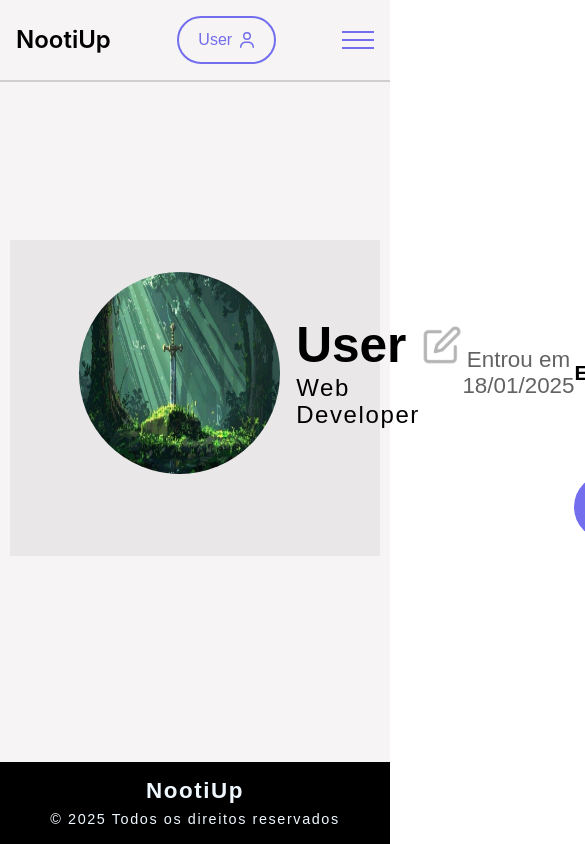
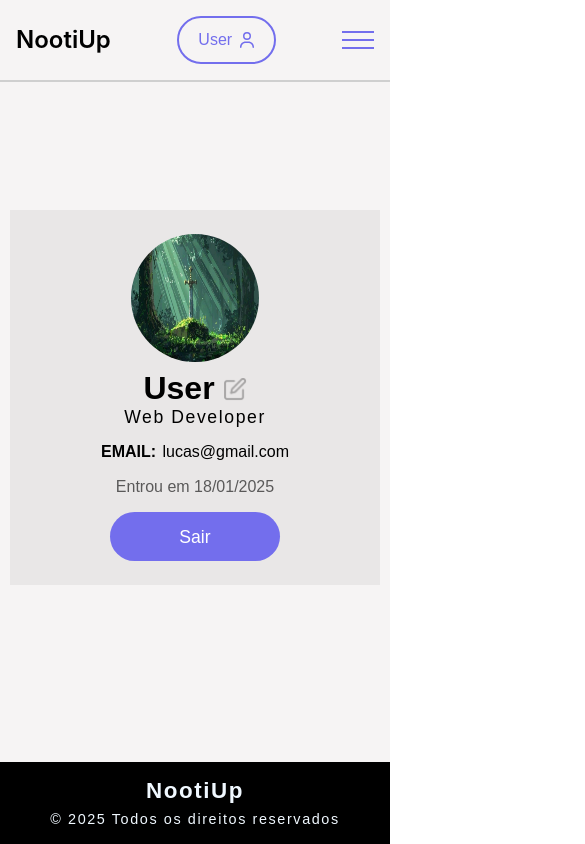
Before and after one commit to Lucas2907/NootiUp-frontend, a React (Vite) app: page /my-profile in a window 390 px wide. Shown: the top 844 px of the page, 585 px wide, since content can reach past the window. Built offline with nearby package versions, Linux system fonts and the light colour scheme; no server answers.

Commit message:
responsive my-profile component

```diff
--- a/src/components/Header/Header.css
+++ b/src/components/Header/Header.css
@@ -55,7 +55,7 @@
   }
 }
 
-@media (min-width: 481px) and (max-width: 768px) {
+@media (min-width: 481px) and (max-width: 1000px) {
   .header {
     padding: 1.2rem 1rem;
   }
--- a/src/components/Logo/Logo.css
+++ b/src/components/Logo/Logo.css
@@ -11,7 +11,7 @@
   }
 }
 
-@media (min-width: 481px) and (max-width: 768px) {
+@media (min-width: 481px) and (max-width: 1000px) {
   .logo {
     font-size: 2rem;
   }
--- a/src/components/Main/Main.css
+++ b/src/components/Main/Main.css
@@ -175,7 +175,7 @@
   }
 }
 
-@media (min-width: 481px) and (max-width: 768px) {
+@media (min-width: 481px) and (max-width: 1000px) {
   .main {
     padding: 2rem 1.5rem;
   }
--- a/src/components/MyProfile/MyProfile.css
+++ b/src/components/MyProfile/MyProfile.css
@@ -1,15 +1,17 @@
 .my-profile {
   display: grid;
+  grid-template-columns: auto 1fr auto;
   grid-template-areas:
-    "user data email"
-    ". git sair";
+    "user user email"
+    "data data sair";
   width: 95%;
   background-color: rgba(181, 181, 181, 0.2);
   margin: 1rem 0 0 0;
   padding: 2rem 4.3rem 1rem;
   box-sizing: border-box;
   align-items: center;
-  justify-content: space-between;
+  column-gap: 2rem;
+  row-gap: 1rem;
 }
 
 .my-profile__user-image {
@@ -46,8 +48,10 @@
   grid-area: user;
 }
 
-.my-profile__user-info {
+.my-profile__user-info-data {
   display: flex;
+  align-items: center;
+  gap: 0.5rem;
 }
 
 .my-profile__user-info-image {
@@ -60,7 +64,6 @@
   display: flex;
   font-size: 1.3rem;
   gap: 0.4rem;
-
 }
 
 .my-profile__email-name {
@@ -74,7 +77,7 @@
 
 .my-profile-text {
   grid-area: data;
-  font-size: 1.4rem;
+  font-size: 1.5rem;
   color: #000;
   opacity: 61%;
   margin: 0;
@@ -104,3 +107,102 @@
   display: flex;
   justify-content: center;
 }
+
+@media (max-width: 480px) {
+  .my-profile {
+    grid-template-columns: 1fr;
+    grid-template-areas:
+      "user"
+      "email"
+      "data"
+      "sair";
+    padding: 1.5rem 1rem;
+    row-gap: 1rem;
+    justify-content: center;
+  }
+
+  .my-profile__user-image {
+    max-width: 8rem;
+    height: 8rem;
+    margin: 0 auto;
+  }
+
+  .my-profile__user-info {
+    flex-direction: column;
+    align-items: center;
+    text-align: center;
+    gap: 0.5rem;
+  }
+
+  .my-profile__user-info-data {
+    display: flex;
+    align-items: center;
+    justify-content: center;
+    gap: 0.5rem;
+  }
+
+  .my-profile__user-info-name {
+    font-size: 2rem;
+  }
+
+  .my-profile__user-info-image {
+    max-width: 1.5rem;
+    max-height: 1.5rem;
+  }
+
+  .my-profile__user-about {
+    font-size: 1.1rem;
+  }
+
+  .my-profile__email {
+    justify-content: center;
+    font-size: 1rem;
+  }
+
+  .my-profile-text {
+    font-size: 1rem;
+    text-align: center;
+  }
+
+  .my-profile__button {
+    font-size: 1.1rem;
+    padding: 0.9rem 1.2rem;
+    max-width: 50%;
+  }
+}
+
+@media (min-width: 481px) and (max-width: 1000px) {
+  .my-profile {
+    padding: 1.5rem 2rem;
+    grid-template-areas:
+      "user user email"
+      "data data sair";
+  }
+
+  .my-profile__user-image {
+    max-width: 8rem;
+    height: 8rem;
+  }
+
+  .my-profile__user-info-data {
+    display: flex;
+    gap: 0.5rem;
+  }
+
+  .my-profile__user-info-name {
+    font-size: 2.4rem;
+  }
+
+  .my-profile__user-about {
+    font-size: 1rem;
+  }
+
+  .my-profile__email {
+    font-size: 1rem;
+  }
+
+  .my-profile-text {
+    font-size: 1.2rem;
+    text-align: right;
+  }
+}
--- a/src/components/MyProfile/MyProfile.tsx
+++ b/src/components/MyProfile/MyProfile.tsx
@@ -12,7 +12,7 @@ function MyProfile() {
             <div className="my-profile__user-info">
                 <img className="my-profile__user-image" src={profileImage} alt="profile image icon" />
                 <div className="my-profile__user-data">
-                    <div className="my-profile__user-info">
+                    <div className="my-profile__user-info-data">
                         <h2 className="my-profile__user-info-name">User</h2>
                         <img className="my-profile__user-info-image" src={editProfile} alt="a profile edit icon" />
                     </div>
--- a/src/components/RedirectButton/RedirectButton.css
+++ b/src/components/RedirectButton/RedirectButton.css
@@ -82,7 +82,7 @@
   }
 }
 
-@media (min-width: 481px) and (max-width: 768px) {
+@media (min-width: 481px) and (max-width: 1000px) {
   .redirect-button {
     max-width: 10rem;
     font-size: 1.2rem;
```
